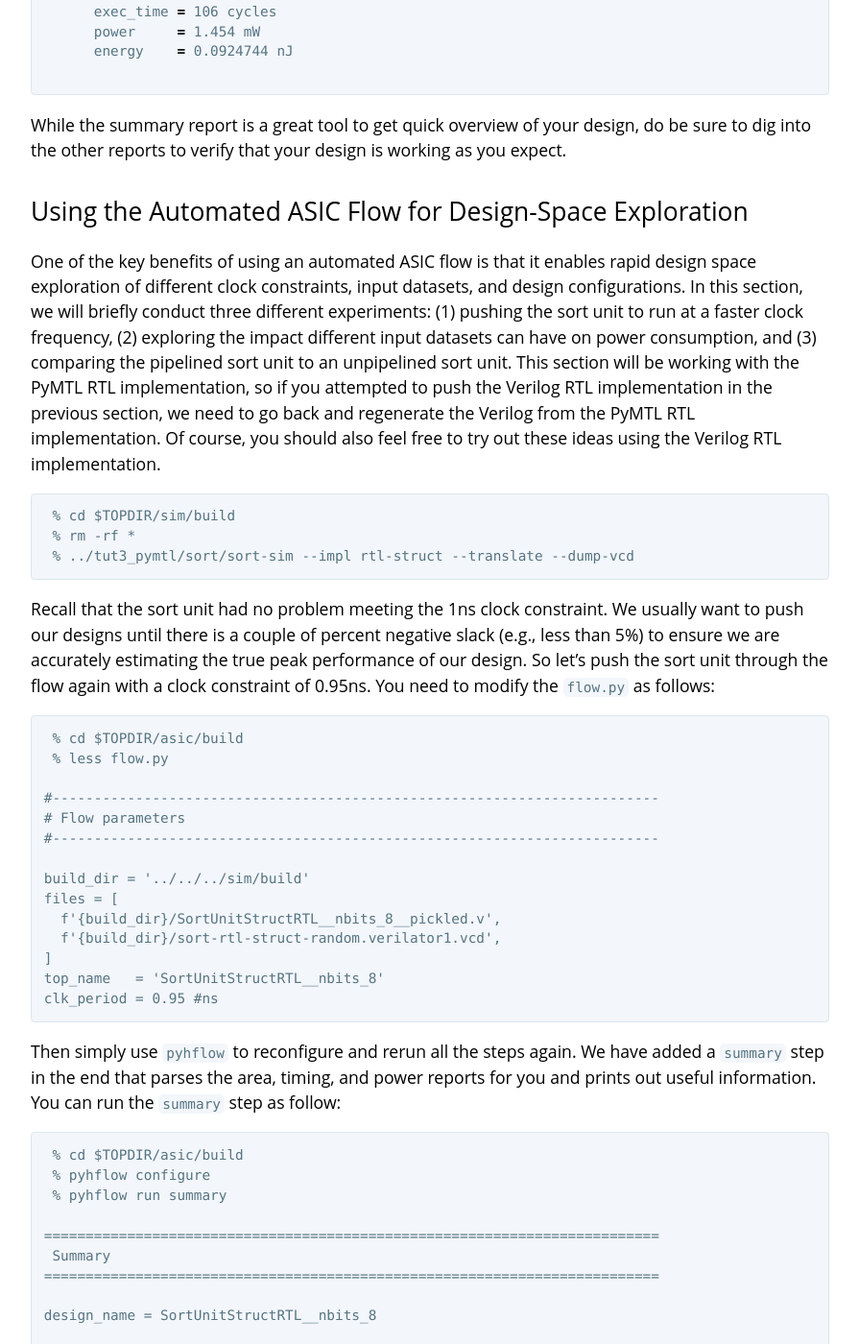
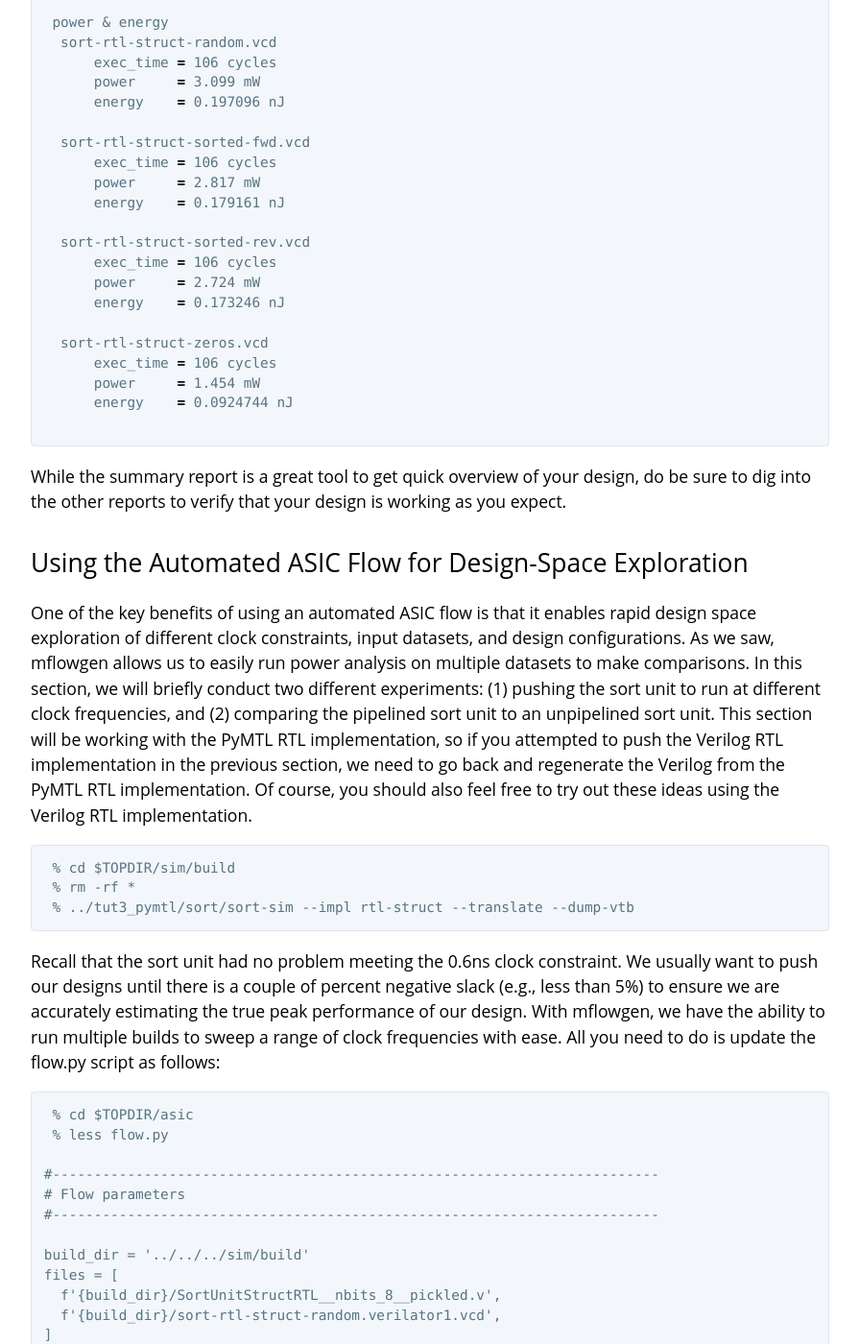
Before and after one commit to cornell-ece5745/ece5745-tut6-asic-flow, a Jekyll site: the page built from docs/index.md, in a window 1280 px wide and 1400 px high, scrolled down 44300 px. Shown: the whole window at 96% size, without its empty margins (192-1087 px from the left). Built offline with Jekyll 4.4.1, drawn with Linux system fonts in a browser that asks for light colours; our own code applies the rules of GitHub Pages for plain Markdown files; some of the changed text lies outside the part shown.

Commit message:
Updating DC explanation

````diff
--- a/docs/index.md
+++ b/docs/index.md
@@ -858,14 +858,12 @@
 
 ```
 
-Some key parameters that you could utilize to get the most out of your
-designs include high_effort_area_opt, flatten_effort, and gate_clock.
-While the others are self-explanatory, flatten effort comes in four
-flavors ranging from no flattening at all, to giving the tool complete
-freedom in flattening the entire design to optimize for timing, power, a
-nd area. Although we strongly recommend NOT flattening your designs,
-feel free to play around with the flatten effort and other parameters
-to see how it impacts your design results.
+Here we can see key parameters like design_name, clock_period, input_delay,
+output_delay, etc. You can imagine how we might use these values to customize
+our build. There are also parameters set using their default value, like
+gate_clock, clk_port, and reset_port. Recall that we do not need to list
+parameters in our flow.py if we do not plan to change them from their default
+value.
 
 To actually run synthesis, all we need to do is run the
 synthesis step like this:
@@ -880,7 +878,7 @@
 the same thing as what we did in the previous tutorial, with a little
 more flexibility and options, and higher quality of results.
 
-The order parameter details what order the `.tcl` scripts will be run
+The `order` parameter details what order the `.tcl` scripts will be run
 in for this particular step. You can view the `.tcl` scripts like this:
 
 ```bash
@@ -890,10 +888,32 @@
 
 You may notice the constraints.tcl file is quite similar to the constraints
 portion of the synthesis manual flow. Here, we set clock constraints, input
-and output delay, max fanout and transition. Although the mflowgen steps
+and output delay, max fanout and transition.
+
+```bash
+ % less make-path-groups
+ ...
+ dc_shell> set ports_clock_root [filter_collection \
+                       [get_attribute [get_clocks] sources] \
+                       object_class==port]
+ dc_shell> group_path -name REGOUT \
+                      -to   [all_outputs]
+ dc_shell> group_path -name REGIN \
+                      -from [remove_from_collection [all_inputs] $ports_clock_root]
+ dc_shell> group_path -name FEEDTHROUGH \
+                      -from [remove_from_collection [all_inputs] $ports_clock_root] \
+                      -to   [all_outputs]
+```
+
+Here's an example of some useful commands that exist in the automated flow
+but not the manual flow. We set up path groups to help Synopsys DC's timing
+engine. The path group REGOUT starts at a register and ends at an output port.
+REGIN starts at an input port and ends at a register. FEEDTHROUGH paths start
+at an input port and end at an output port. Although the mflowgen steps
 have quite a bit more infrastructure around them than the manual flow,
 they are really doing the almost the exact same thing. Feel free to dig
 more into the other tcl scripts if you are curious about how this step works.
+
 
 The first thing to do after you finish synthesis for a new design is to
 _look at the log file_! We cannot stress how importance this is. mflowgen
@@ -2028,31 +2048,30 @@
 
 One of the key benefits of using an automated ASIC flow is that it
 enables rapid design space exploration of different clock constraints,
-input datasets, and design configurations. In this section, we will
-briefly conduct three different experiments: (1) pushing the sort unit to
-run at a faster clock frequency, (2) exploring the impact different input
-datasets can have on power consumption, and (3) comparing the pipelined
-sort unit to an unpipelined sort unit. This section will be working with
-the PyMTL RTL implementation, so if you attempted to push the Verilog RTL
-implementation in the previous section, we need to go back and regenerate
+input datasets, and design configurations. As we saw, mflowgen allows us to
+easily run power analysis on multiple datasets to make comparisons. In this
+section, we will briefly conduct two different experiments: (1) pushing the
+sort unit to run at different clock frequencies, and (2) comparing the
+pipelined sort unit to an unpipelined sort unit. This section will be working
+with the PyMTL RTL implementation, so if you attempted to push the Verilog
+RTL implementation in the previous section, we need to go back and regenerate
 the Verilog from the PyMTL RTL implementation. Of course, you should also
 feel free to try out these ideas using the Verilog RTL implementation.
 
 ```
  % cd $TOPDIR/sim/build
  % rm -rf *
- % ../tut3_pymtl/sort/sort-sim --impl rtl-struct --translate --dump-vcd
-```
-
-Recall that the sort unit had no problem meeting the 1ns clock
+ % ../tut3_pymtl/sort/sort-sim --impl rtl-struct --translate --dump-vtb
+```
+
+Recall that the sort unit had no problem meeting the 0.6ns clock
 constraint. We usually want to push our designs until there is a couple
 of percent negative slack (e.g., less than 5%) to ensure we are
-accurately estimating the true peak performance of our design. So let's
-push the sort unit through the flow again with a clock constraint of
-0.95ns. You need to modify the `flow.py` as follows:
-
-```
- % cd $TOPDIR/asic/build
+accurately estimating the true peak performance of our design. With mflowgen, we have the ability to run multiple builds to sweep a range of clock frequencies with ease. All you need to do is update the flow.py script as follows:
+
+
+```
+ % cd $TOPDIR/asic
  % less flow.py
 
 #-------------------------------------------------------------------------
````
